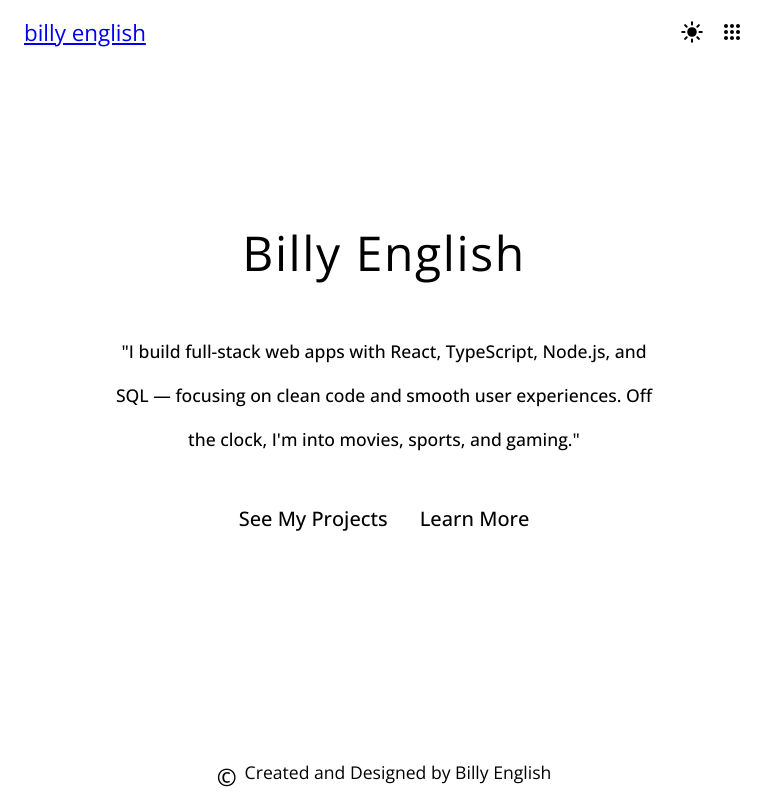
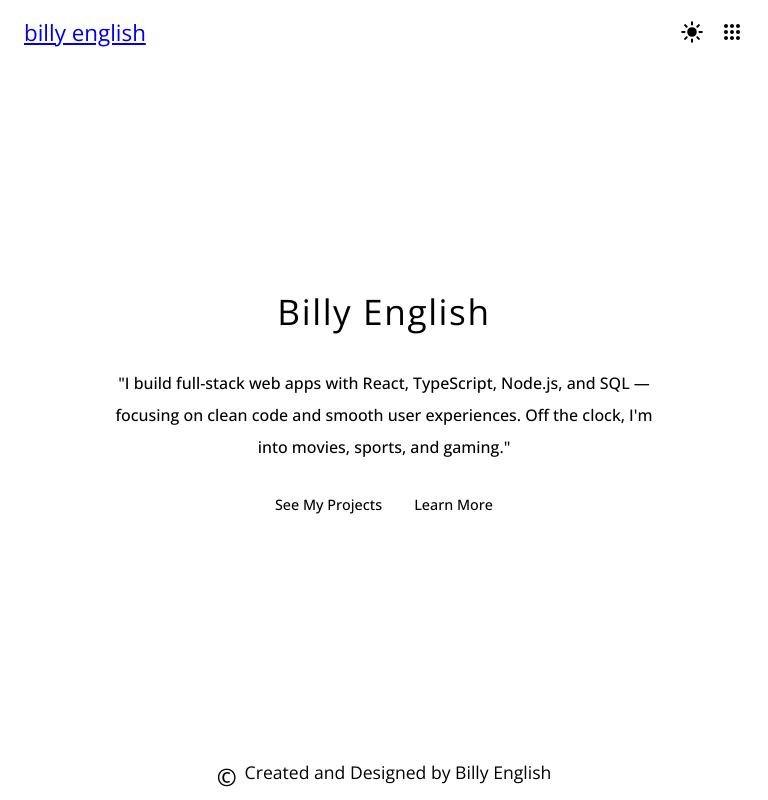
Before and after one commit to billyenglish/billy-portfolio, a React (Vite) app: page / in a window 768 px wide. Built offline with nearby package versions, Linux system fonts and the light colour scheme; a web font is replaced by a local one.

Commit message:
Updated the padding top & bottom.

```diff
--- a/src/assets/media_queries/homepage_query.css
+++ b/src/assets/media_queries/homepage_query.css
@@ -1,7 +1,11 @@
 @media screen and (max-width: 320px) {
 
+    #homepage_section {
+        padding-top: 3rem;
+    }
+
     #homepage_content {
-        gap: 2.5rem;
+        gap: 1.75rem;
     }
 
     #homepage_title {
@@ -13,6 +17,7 @@
     #homepage_subtitle {
         font-size: .9rem;
         font-weight: 400;
+        line-height: 2rem;
     }
 
     .homepage_button {
@@ -26,15 +31,17 @@
 @media screen and (min-width: 321px) and (max-width: 480px) {
 
     #homepage_content {
-        gap: 3rem;
+        padding-top: 3rem;
+        gap: 2rem;
     }
 
     #homepage_title {
-        font-size: 2.3rem;
+        font-size: 2.2rem;
     }
 
     #homepage_subtitle {
-        font-size: .9rem;
+        font-size: 1rem;
+        line-height: 2rem;
     }
 
     .homepage_button {
@@ -42,3 +49,24 @@
     }
 
 }
+
+@media screen and (min-width: 481px) and (max-width: 768px) {
+
+    #homepage_content {
+        padding-top: 3rem;
+        gap: 2rem;
+    }
+
+    #homepage_title {
+        font-size: 2.2rem;
+    }
+
+    #homepage_subtitle {
+        font-size: 1rem;
+        line-height: 2rem;
+    }
+
+    .homepage_button {
+        font-size: .9rem;
+    }
+}
```
